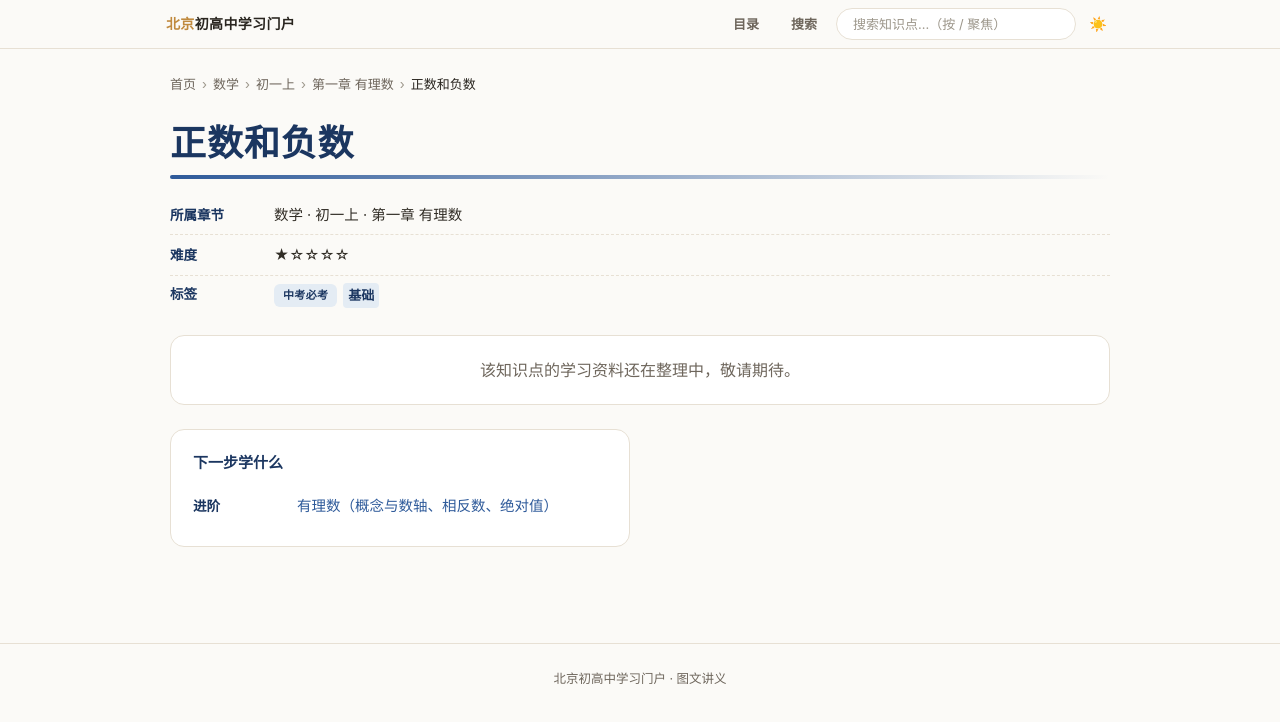
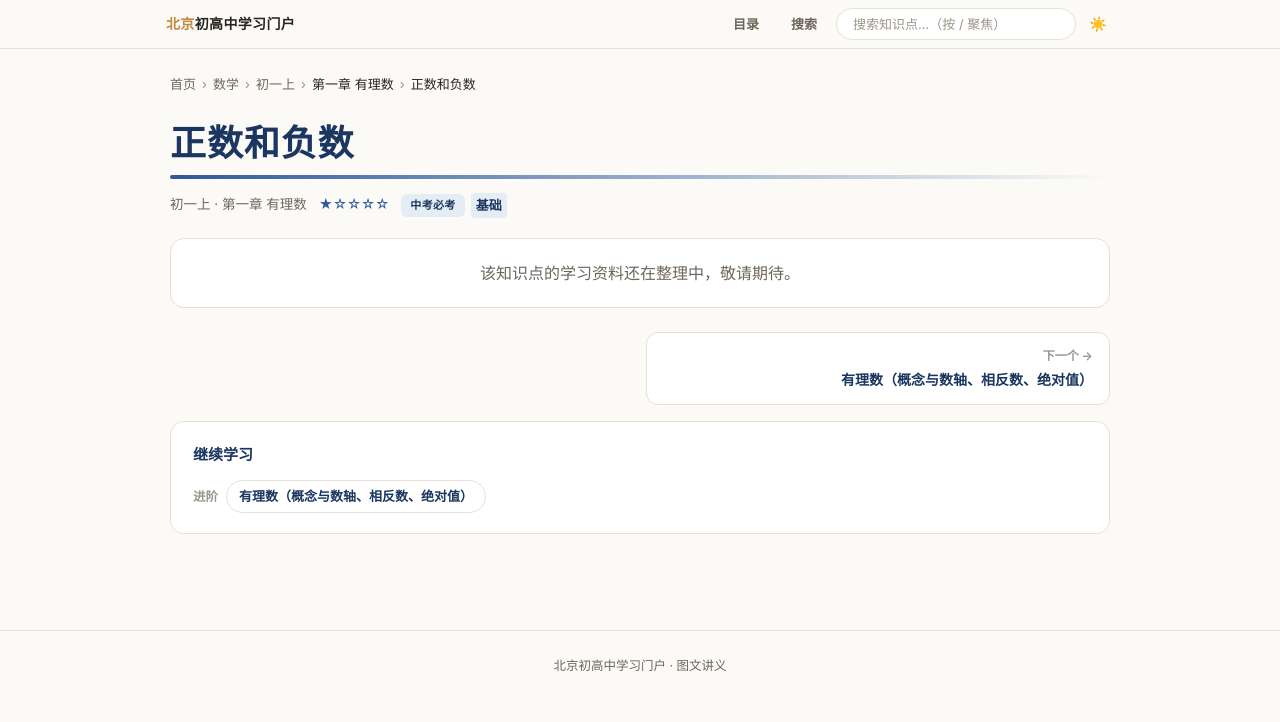
Before and after one commit to moirakk/beijing-study-portal, a React (Vite) app: page /#/topic/math-7a-1-1 in a window 1280 px wide. Shown: the top 722 px of the page. Built offline with nearby package versions, Linux system fonts and the light colour scheme; the HTML template or start-up script is replaced by a standard one.

Commit message:
fix: 学生视角真实走查修复 — 滚动恢复、搜索摘要LaTeX残留、公式溢出、顺序导航等

```diff
--- a/src/components/ScrollManager.tsx
+++ b/src/components/ScrollManager.tsx
@@ -1,24 +1,34 @@
-import { useEffect, useLayoutEffect } from 'react'
+import { useLayoutEffect } from 'react'
 import { useLocation, useNavigationType } from 'react-router-dom'
 
 const positions = new Map<string, number>()
+
+/** 最近一次用户滚动后的位置（DOM 换页导致的高度收缩不会立即污染它） */
+let lastScrollY = 0
+if (typeof window !== 'undefined') {
+  // 关闭浏览器原生滚动恢复，避免与手动恢复互相覆盖
+  if ('scrollRestoration' in window.history) {
+    window.history.scrollRestoration = 'manual'
+  }
+  lastScrollY = window.scrollY
+  window.addEventListener('scroll', () => {
+    lastScrollY = window.scrollY
+  }, { passive: true })
+}
 
 /**
  * 滚动管理：
  * - 前进（PUSH/REPLACE）→ 回到页面顶部
  * - 浏览器返回/前进（POP）→ 恢复离开时的滚动位置
+ *
+ * 记录时机：useLayoutEffect 的 cleanup 在新页面 DOM 提交后同步执行，
+ * 此时 window.scrollY 可能已被内容收缩截断，因此改用 scroll 监听器
+ * 缓存的 lastScrollY（滚动事件异步派发，尚未被换页污染）。
  */
 export default function ScrollManager() {
   const location = useLocation()
   const navType = useNavigationType()
   const key = location.key
-
-  // 离开页面前记录滚动位置
-  useEffect(() => {
-    return () => {
-      positions.set(key, window.scrollY)
-    }
-  }, [key])
 
   useLayoutEffect(() => {
     // 用 instant 避开全局 scroll-behavior: smooth，切页不产生滚动动画
@@ -26,10 +36,15 @@ export default function ScrollManager() {
       const y = positions.get(key)
       if (y != null) {
         window.scrollTo({ top: y, behavior: 'instant' })
-        return
+        lastScrollY = y
       }
+    } else {
+      window.scrollTo({ top: 0, behavior: 'instant' })
+      lastScrollY = 0
     }
-    window.scrollTo({ top: 0, behavior: 'instant' })
+    return () => {
+      positions.set(key, lastScrollY)
+    }
   }, [key, navType])
 
   return null
--- a/src/index.css
+++ b/src/index.css
@@ -304,6 +304,13 @@ mark {
     margin: 14px 0 4px;
     font-size: 13.5px;
   }
+  /* 窄屏：宽表格允许横向滚动，不撑破卡片 */
+  @media (max-width: 560px) {
+    .markdown-body table {
+      display: block;
+      overflow-x: auto;
+    }
+  }
   .markdown-body th,
   .markdown-body td {
     border: 1px solid var(--line);
@@ -360,6 +367,19 @@ mark {
   .markdown-body .katex-display {
     @apply my-3 overflow-x-auto overflow-y-hidden py-1;
   }
+  /* 行内公式：允许在窄屏折行，避免超宽公式撑破容器被截断 */
+  .markdown-body .katex {
+    white-space: normal;
+  }
+  .markdown-body .katex-display .katex {
+    white-space: nowrap;
+  }
+  /* 窄屏：块级公式略缩小，减少横向滚动 */
+  @media (max-width: 560px) {
+    .markdown-body .katex-display {
+      font-size: 0.92em;
+    }
+  }
 }
 
 @media (prefers-reduced-motion: reduce) {
--- a/src/pages/Dashboard.tsx
+++ b/src/pages/Dashboard.tsx
@@ -30,14 +30,14 @@ export default function Dashboard() {
   return (
     <div>
       {/* 顶部 */}
-      <header className="border-b border-line pb-[30px] pt-8 md:pt-[56px]">
+      <header className="border-b border-line pb-5 pt-4 md:pt-7">
         <div className="text-[13px] font-bold tracking-[0.24em] text-gold">
           北京 · 初高中学习资料
         </div>
-        <h1 className="mb-[0.2em] mt-[0.28em] font-serif text-[clamp(34px,7vw,54px)] font-bold leading-[1.15] tracking-[0.02em]">
-          北京初高中<br />图文讲义
+        <h1 className="mb-[0.2em] mt-[0.24em] font-serif text-[clamp(30px,6vw,44px)] font-bold leading-[1.15] tracking-[0.02em]">
+          北京初高中图文讲义
         </h1>
-        <p className="mt-0 max-w-[44ch] text-[15px] text-ink-soft">
+        <p className="mt-0 max-w-[52ch] text-[14.5px] text-ink-soft">
           把课本核心考点，配上精要的笔记、公式、例题和真题，方便看图记知识。
         </p>
       </header>
--- a/src/pages/TopicDetail.tsx
+++ b/src/pages/TopicDetail.tsx
@@ -124,6 +124,12 @@ export default function TopicDetail() {
     .map((rid) => findTopic(rid))
     .filter((x): x is NonNullable<typeof x> => x != null)
 
+  // 章节内顺序导航：上一个 / 下一个知识点
+  const siblings = chapter.topics
+  const idx = siblings.findIndex((t) => t.id === topic.id)
+  const prevTopic = idx > 0 ? siblings[idx - 1] : null
+  const nextInChapter = idx >= 0 && idx < siblings.length - 1 ? siblings[idx + 1] : null
+
   return (
     <div style={subjectVars(subject.id as SubjectId)}>
       <Breadcrumb
@@ -131,40 +137,34 @@ export default function TopicDetail() {
           { label: '首页', to: '/' },
           { label: subject.name, to: `/subject/${subject.id}` },
           { label: grade.title, to: `/subject/${subject.id}?grade=${grade.id}` },
-          { label: chapter.title, to: `/subject/${subject.id}?grade=${grade.id}` },
+          { label: chapter.title },
           { label: topic.title },
         ]}
       />
 
-      {/* 标题区：宋体大标题 + 学科色 + 渐变色条 + 元信息 */}
+      {/* 标题区：宋体大标题 + 学科色 + 渐变色条 + 元信息（单区紧凑排布） */}
       <header className="mt-6">
         <h1 className="m-0 font-serif text-[clamp(26px,5vw,36px)] font-bold leading-tight text-[var(--s-deep)]">
           {topic.title}
         </h1>
         <div className="rule mt-2.5" />
-        <ul className="kv mt-4">
-          <li>
-            <span className="k">所属章节</span>
-            <span className="v">
-              {subject.name} · {grade.title} · {chapter.title}
+        <div className="mt-3.5 flex flex-wrap items-center gap-x-3 gap-y-2 text-[13.5px]">
+          <span className="text-ink-soft">
+            {grade.title} · {chapter.title}
           </span>
-          </li>
-          <li>
-            <span className="k">难度</span>
-            <span className="v text-[var(--s)]">
+          <span
+            className="text-[var(--s)]"
+            title={`难度 ${topic.difficulty}/5`}
+          >
             {difficultyStars(topic.difficulty)}
           </span>
-          </li>
-          <li>
-            <span className="k">标签</span>
-            <span className="v flex flex-wrap items-center gap-1.5">
+          <span className="flex flex-wrap items-center gap-1.5">
             <span className="tag">{topic.importance}</span>
             {topic.tags.map((t) => (
               <span key={t} className="hl">{t.replace(/^#/, '')}</span>
             ))}
           </span>
-          </li>
-        </ul>
+        </div>
       </header>
 
       {/* 锚点电梯导航 */}
@@ -251,69 +251,79 @@ export default function TopicDetail() {
         )}
       </div>
 
-      {/* 底部：前置知识 & 下一步学什么 */}
-      {(prereqTopics.length > 0 || nextTopics.length > 0 || relatedTopics.length > 0) && (
-        <div className="mt-6 grid gap-5 md:grid-cols-2">
-          {prereqTopics.length > 0 && (
-            <section className="card">
-              <h2 className="m-0 mb-2.5 font-sans text-[15px] font-extrabold tracking-normal text-[var(--s-deep)]">
-                前置知识
-              </h2>
-              <ul className="kv">
-                {prereqTopics.map((p) => (
-                  <li key={p.topic.id}>
-                    <span className="k">建议先学</span>
-                    <span className="v">
+      {/* 章节内顺序导航：上一个 / 下一个 */}
+      {(prevTopic || nextInChapter) && (
+        <nav className="mt-6 grid gap-3 sm:grid-cols-2">
+          {prevTopic ? (
             <Link
-                        to={`/topic/${p.topic.id}`}
-                        className="font-medium text-[var(--s)] hover:underline"
+              to={`/topic/${prevTopic.id}`}
+              className="group rounded-xl border border-line bg-panel px-4 py-3 transition-colors hover:border-[var(--s)]"
             >
-                        {p.topic.title}
+              <div className="text-[12px] font-bold text-ink-faint">← 上一个</div>
+              <div className="mt-0.5 truncate text-[14px] font-semibold text-[var(--s-deep)] group-hover:text-[var(--s)]">
+                {prevTopic.title}
+              </div>
             </Link>
-                    </span>
-                  </li>
-                ))}
-              </ul>
-            </section>
+          ) : (
+            <span className="hidden sm:block" />
+          )}
+          {nextInChapter && (
+            <Link
+              to={`/topic/${nextInChapter.id}`}
+              className="group rounded-xl border border-line bg-panel px-4 py-3 text-right transition-colors hover:border-[var(--s)]"
+            >
+              <div className="text-[12px] font-bold text-ink-faint">下一个 →</div>
+              <div className="mt-0.5 truncate text-[14px] font-semibold text-[var(--s-deep)] group-hover:text-[var(--s)]">
+                {nextInChapter.title}
+              </div>
+            </Link>
+          )}
+        </nav>
       )}
 
-          {(nextTopics.length > 0 || relatedTopics.length > 0) && (
-            <section className="card">
-              <h2 className="m-0 mb-2.5 font-sans text-[15px] font-extrabold tracking-normal text-[var(--s-deep)]">
-                下一步学什么
+      {/* 底部：前置知识 & 下一步学什么（胶囊链接，紧凑排布） */}
+      {(prereqTopics.length > 0 || nextTopics.length > 0 || relatedTopics.length > 0) && (
+        <section className="card mt-4">
+          <h2 className="m-0 mb-3 font-sans text-[15px] font-extrabold tracking-normal text-[var(--s-deep)]">
+            继续学习
           </h2>
-              <ul className="kv">
-                {nextTopics.map((n) => (
-                  <li key={n.topic.id}>
-                    <span className="k">进阶</span>
-                    <span className="v">
-                      <Link
-                        to={`/topic/${n.topic.id}`}
-                        className="font-medium text-[var(--s)] hover:underline"
-                      >
-                        {n.topic.title}
-                      </Link>
-                    </span>
-                  </li>
-                ))}
-                {relatedTopics.map((r) => (
-                  <li key={r.topic.id}>
-                    <span className="k">关联</span>
-                    <span className="v">
-                      <Link
-                        to={`/topic/${r.topic.id}`}
-                        className="font-medium text-[var(--s)] hover:underline"
-                      >
-                        {r.topic.title}
-                      </Link>
-                    </span>
-                  </li>
-                ))}
-              </ul>
-            </section>
+          <div className="space-y-3">
+            {prereqTopics.length > 0 && (
+              <TopicChipRow label="建议先学" topics={prereqTopics.map((p) => p.topic)} />
+            )}
+            {nextTopics.length > 0 && (
+              <TopicChipRow label="进阶" topics={nextTopics.map((n) => n.topic)} />
+            )}
+            {relatedTopics.length > 0 && (
+              <TopicChipRow label="关联" topics={relatedTopics.map((r) => r.topic)} />
             )}
           </div>
+        </section>
       )}
     </div>
   )
 }
+
+/** 一行推荐：左侧小标签 + 一组知识点胶囊链接 */
+function TopicChipRow({
+  label,
+  topics,
+}: {
+  label: string
+  topics: { id: string; title: string }[]
+}) {
+  return (
+    <div className="flex flex-wrap items-baseline gap-2">
+      <span className="shrink-0 text-[12.5px] font-bold text-ink-faint">{label}</span>
+      {topics.map((t) => (
+        <Link
+          key={t.id}
+          to={`/topic/${t.id}`}
+          className="rounded-full border border-line bg-paper/60 px-3 py-1 text-[13px] font-semibold text-[var(--s-deep)] transition-colors hover:border-[var(--s)] hover:bg-[var(--s-soft)]"
+        >
+          {t.title}
+        </Link>
+      ))}
+    </div>
+  )
+}
```
Also changed, not shown: scripts/journey.mjs (added, +173 -0 lines), src/lib/searchEngine.ts (+14 -3 lines), 1 other file (tests, documents, lock files or other folders). Lines whose indentation alone changed are shown as unchanged.
